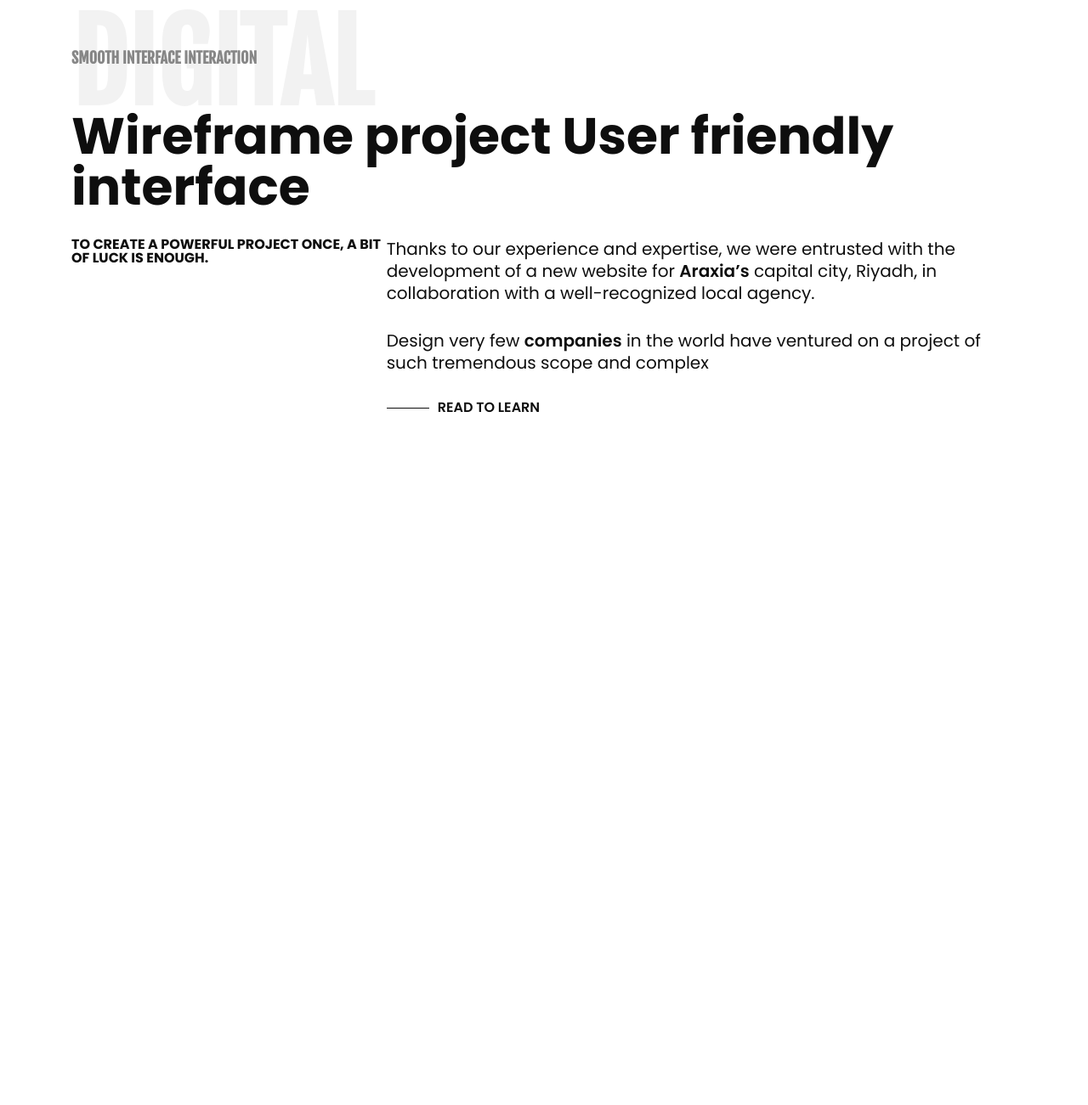
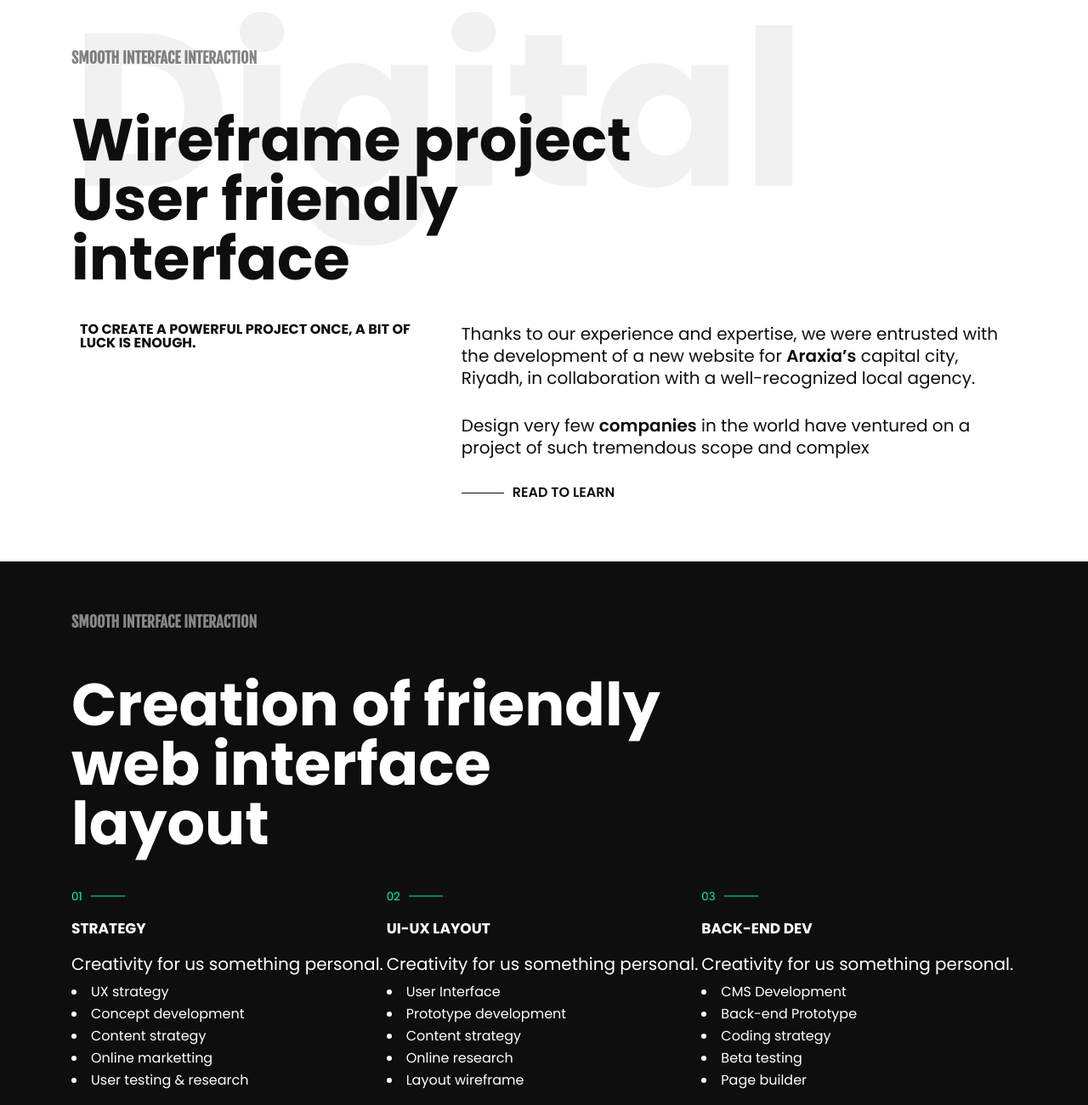
Before and after one commit to SassCrafter/Brabus, a website built with webpack: page dist/index.html in a window 1280 px wide. Shown: the part 803-2104 px from the top of the page at 85% size. Before the commit the page ends 1354 px from the top, so only its background shows below. Built offline with Linux system fonts and the light colour scheme.

Commit message:
Nav change style on scroll, services section

```diff
--- a/src/js/app.js
+++ b/src/js/app.js
@@ -1,4 +1,5 @@
 import '../sass/style.scss';
+import { changeNavOnScroll } from './nav';
 import VanillaTilt from 'vanilla-tilt';
 import { zoomEffect } from './vendors/zoomInOutEffect';
 import HeroSlider from './vendors/heroSlider';
@@ -26,4 +27,6 @@ const navMenu = new NavigationMenu();
 
 const heroSlider = new HeroSlider();
 
+changeNavOnScroll();
+
 hidePreloader();
--- /dev/null
+++ b/src/js/nav.js
@@ -0,0 +1,14 @@
+import { addClass, removeClass } from './utils';
+
+const CHANGE_NAV_POSITION = 100;
+const CHANGE_CLASS = 'active';
+
+export function changeNavOnScroll() {
+	const nav = document.querySelector('.nav');
+
+	window.addEventListener('scroll', (e) => {
+		const scrolled = window.pageYOffset || document.body.scrollTop;
+		if (scrolled >= CHANGE_NAV_POSITION) addClass(nav, CHANGE_CLASS);
+		else removeClass(nav, CHANGE_CLASS)
+	});
+}
--- a/src/js/utils.js
+++ b/src/js/utils.js
@@ -5,3 +5,7 @@ export function toggleClasses(els, classNames) {
 		});
 	});
 }
+
+export const addClass = (el, className) => el.classList.add(className);
+
+export const removeClass = (el, className) => el.classList.remove(className);
--- a/src/sass/_globals.scss
+++ b/src/sass/_globals.scss
@@ -25,6 +25,7 @@ h1,h2,h3,h4 {
 
 p {
 	font-size: 1.6rem;
+	margin-bottom: 1rem;
 }
 
 ul {
@@ -45,7 +46,7 @@ img {
 	padding-bottom: 6rem;
 }
 
-.section p {
+.intro p {
 	font-size: 1.8rem;
 	margin-bottom: 3rem;
 }
@@ -60,6 +61,7 @@ img {
 
 .logo {
 	width: 6rem;
+	transition: transform $t-time $t-ease;
 }
 
 
@@ -72,6 +74,29 @@ img {
 	@extend %flex;
 	align-items: center;
 	justify-content: center;
+}
+
+
+// Backgrounds
+.bg-dark {
+	background-color: $bg-color-dark;
+	color: $text-color-white;
+}
+
+
+.line-right {
+	position: relative;
+
+	&::after {
+		content: '';
+		width: 4rem;
+		height: 1px;
+		background-color: $primary-color;
+		position: absolute;
+		top: 50%;
+		right: -5rem;
+		transform: translateY(-50%);
+	}
 }
 
 .scroll-down {
@@ -189,20 +214,20 @@ img {
 		opacity: 0.5;
 		margin-bottom: 3rem;
 		position: relative;
-
-		&::before {
-			content: attr(data-text);
-			font-size: 20vw;
-			opacity: 0.1;
-			position: absolute;
-			top: -10vw;
-		}
 	}
 
 	h2 {
 		font-size: 3.2rem;
 		margin-bottom: 2rem;
 		position: relative;
+
+		&::before {
+			content: attr(data-text);
+			font-size: 20vw;
+			opacity: 0.05;
+			position: absolute;
+			top: -10vw;
+		}
 	}
 }
 
@@ -235,6 +260,7 @@ img {
 	}
 
 	.title {
+		max-width: 70rem;
 		h6 {
 			font-size: 1.8rem;
 			&::before {
@@ -264,6 +290,10 @@ img {
 				top: -5vw;
 			}
 		}
+
+		h2 {
+			font-size: 7rem;
+		}
 	}
 
 	.lead {
@@ -272,13 +302,20 @@ img {
 
 	.row {
 		display: flex;
+		justify-content: center;
 	}
 
 	.col {
 		flex: 1;
+		margin: 1rem;
+
+
+		&-sm {
+			flex: 2;
+		}
 
 		&-md {
-			flex: 2;
+			flex: 3;
 		}
 	}
 }
--- a/src/sass/app/components/_navbar.scss
+++ b/src/sass/app/components/_navbar.scss
@@ -6,6 +6,17 @@
 	left: 0;
 	//background: black;
 	z-index: 1000;
+	transform-origin: center top;
+	transition: background-color $t-time linear, height $t-time $t-ease;
+
+	&.active {
+		background-color: $bg-color-dark;
+		height: 6rem;
+
+		.logo {
+			transform: scale(0.8);
+		}
+	}
 
 	.container {
 		height: 100%;
--- a/src/sass/app/components/_navigationMenu.scss
+++ b/src/sass/app/components/_navigationMenu.scss
@@ -4,7 +4,7 @@
 	position: fixed;
 	top: 0;
 	left: 0;
-	z-index: 999;
+	z-index: 997;
 	pointer-events: none;
 
 	.bg-layers {
@@ -14,6 +14,7 @@
 		top: 0;
 		left: 0;
 		display: flex;
+		z-index: 998;
 
 
 
@@ -72,6 +73,7 @@
 		top: 0;
 		left: 0;
 		@include flex;
+		z-index: 999;
 	}
 
 	.menu {
--- /dev/null
+++ b/src/sass/app/components/_services.scss
@@ -0,0 +1,33 @@
+.services {
+
+	&__container {
+		@include flex(flex-start);
+		justify-content: space-between;
+		flex-wrap: wrap;
+	}
+
+	&__item {
+		flex: 1 0 25rem;
+		display: flex;
+		flex-direction: column;
+		margin: 1rem 0;
+	}
+
+	.count {
+		color: $primary-color;
+		margin-bottom: 2rem;
+	}
+
+	h4 {
+		font-size: 1.7rem;
+		text-transform: uppercase;
+	}
+
+	ul {
+		list-style: disc inside;
+
+		li {
+			margin: 0.5rem 0;
+		}
+	}
+}
--- a/src/sass/style.scss
+++ b/src/sass/style.scss
@@ -8,3 +8,4 @@
 @import './app/components/navigationMenu';
 @import './app/components/hero';
 @import './app/components/custom-link';
+@import './app/components/services';
```
Also changed, not shown: dist/index.html, dist/main.css, dist/main.js.
